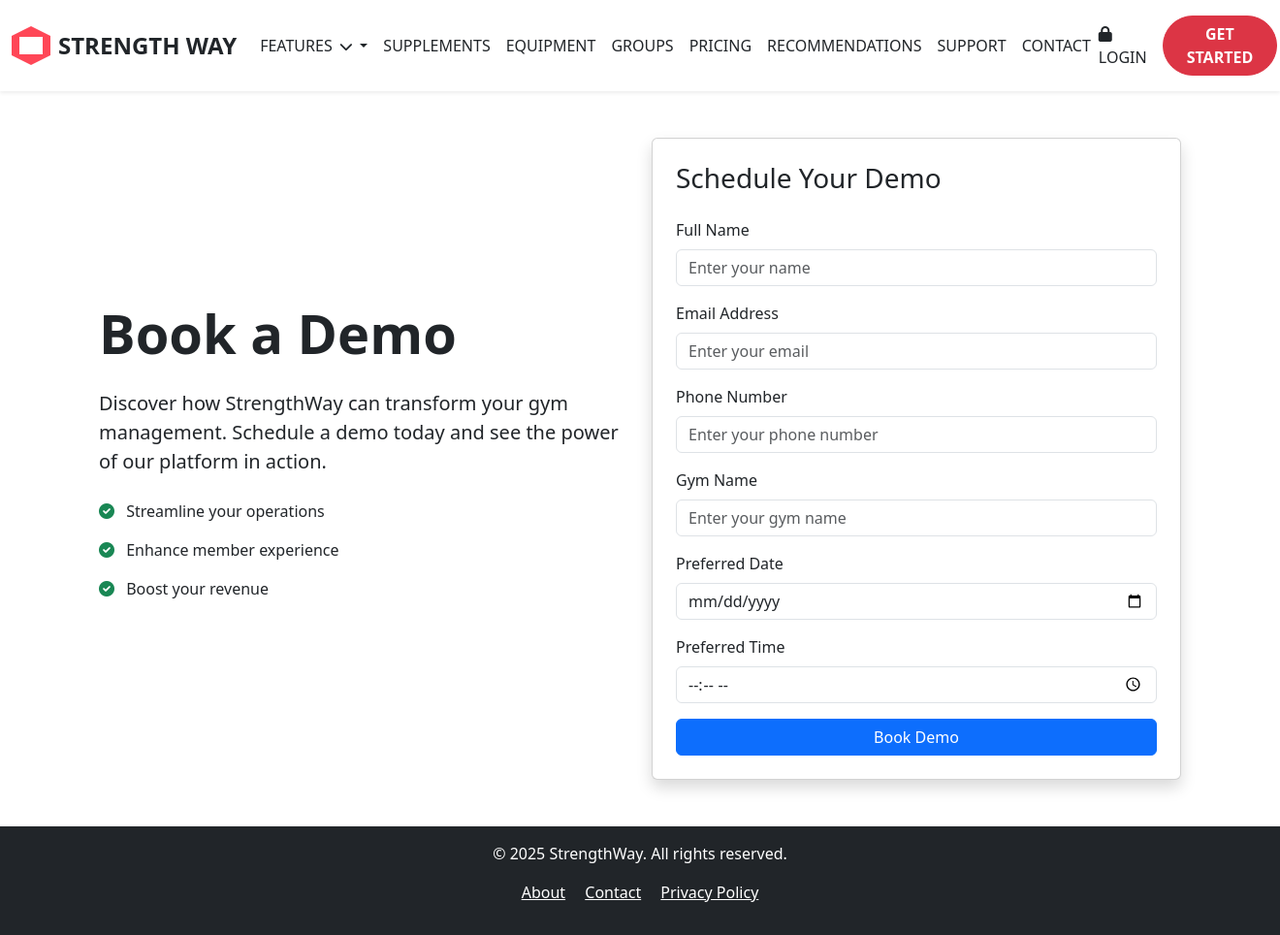
After one commit to eswar-jajjara/gym_management_system, a Django app: template gym_management/templates/book_a_demo.html in a window 1320 px wide. The commit adds this page. Shown: the whole page at 97% size. Run offline with Django 5.2, Linux system fonts and the light colour scheme; the template is opened without the code that fills it, so the values that code supplies are empty; grey boxes are pictures that could not be loaded.

Commit message:
Add "Book a Demo" feature with template, styles, and routing
Implemented a new "Book a Demo" page, including backend view, URL routing, and frontend template. Updated navbar to link to the page and added necessary CSS and JavaScript for styling and interactivity. Enhanced settings for better environment variable management and production readiness.

```diff
--- a/gym_management/gym_management/urls.py
+++ b/gym_management/gym_management/urls.py
@@ -1,8 +1,10 @@
+# gym_management/urls.py
 from django.contrib import admin
 from django.urls import path, include
+from membership import views  # Import views from the membership app
 
 urlpatterns = [
-    path('subscriptions/', include('subscriptions.urls')),  # Keep only one
+    path('subscriptions/', include('subscriptions.urls')),
     path('users/', include('users.urls')),
     path('', include('membership.urls')),  # Root URL should be last
     path('admin/', admin.site.urls),
@@ -13,4 +15,5 @@ urlpatterns = [
     path('supplements/', include('supplements.urls')),
     path('equipment/', include('equipment.urls')),
     path('groups/', include('groups.urls')),
+    path('book-a-demo/', views.book_a_demo, name='book_a_demo'),  # Use the imported views
 ]
--- /dev/null
+++ b/gym_management/gym_management/views.py
@@ -0,0 +1,5 @@
+# gym_management/views.py
+from django.shortcuts import render
+
+def book_a_demo(request):
+    return render(request, 'book_a_demo.html')
--- a/gym_management/membership/views.py
+++ b/gym_management/membership/views.py
@@ -23,3 +23,7 @@ def contact_support(request):
 
 def gym_ai(request):
     return render(request, 'gym_ai.html')  # If the template is in 'templates/' directly
+
+
+def book_a_demo(request):
+    return render(request, 'book_a_demo.html')
--- /dev/null
+++ b/gym_management/static/js/styles.js
@@ -0,0 +1,63 @@
+// static/js/styles.js
+
+// Smooth scrolling for anchor links
+document.querySelectorAll('a[href^="#"]').forEach(anchor => {
+    anchor.addEventListener('click', function (e) {
+        e.preventDefault();
+        document.querySelector(this.getAttribute('href')).scrollIntoView({
+            behavior: 'smooth'
+        });
+    });
+});
+
+// Toggle mobile navigation menu
+const navbarToggler = document.querySelector('.navbar-toggler');
+const navbarCollapse = document.querySelector('.navbar-collapse');
+
+navbarToggler.addEventListener('click', () => {
+    navbarCollapse.classList.toggle('show');
+});
+
+// Add hover effects to cards
+const cards = document.querySelectorAll('.card');
+cards.forEach(card => {
+    card.addEventListener('mouseenter', () => {
+        card.style.transform = 'scale(1.05)';
+        card.style.transition = 'transform 0.3s ease';
+    });
+    card.addEventListener('mouseleave', () => {
+        card.style.transform = 'scale(1)';
+    });
+});
+
+// Form validation for the "Book a Demo" form
+const demoForm = document.querySelector('#demo-form');
+if (demoForm) {
+    demoForm.addEventListener('submit', (e) => {
+        const name = demoForm.querySelector('#name').value.trim();
+        const email = demoForm.querySelector('#email').value.trim();
+        const phone = demoForm.querySelector('#phone').value.trim();
+        const gymName = demoForm.querySelector('#gym-name').value.trim();
+        const date = demoForm.querySelector('#date').value.trim();
+        const time = demoForm.querySelector('#time').value.trim();
+
+        if (!name || !email || !phone || !gymName || !date || !time) {
+            e.preventDefault();
+            alert('Please fill out all fields.');
+        }
+    });
+}
+
+// Dark mode toggle (optional)
+const darkModeToggle = document.querySelector('#dark-mode-toggle');
+if (darkModeToggle) {
+    darkModeToggle.addEventListener('click', () => {
+        document.body.classList.toggle('dark-mode');
+        localStorage.setItem('darkMode', document.body.classList.contains('dark-mode'));
+    });
+
+    // Check for saved dark mode preference
+    if (localStorage.getItem('darkMode') === 'true') {
+        document.body.classList.add('dark-mode');
+    }
+}
--- a/gym_management/templates/base.html
+++ b/gym_management/templates/base.html
@@ -14,6 +14,7 @@
 
     <!-- Global CSS -->
     <link rel="stylesheet" href="{% static 'css/styles.css' %}">
+    <script src="{% static 'js/styles.js' %}"></script>
 
     <!-- Page-specific CSS -->
     {% block extra_css %}{% endblock %}
--- /dev/null
+++ b/gym_management/templates/book_a_demo.html
@@ -0,0 +1,67 @@
+<!-- templates/book_a_demo.html -->
+{% extends 'base.html' %}
+{% load static %}
+
+{% block content %}
+<section class="container my-5">
+    <div class="row align-items-center">
+        <!-- Left Column: Text Content -->
+        <div class="col-md-6">
+            <h1 class="display-4 fw-bold mb-4">Book a Demo</h1>
+            <p class="lead mb-4">
+                Discover how StrengthWay can transform your gym management. Schedule a demo today and see the power of our platform in action.
+            </p>
+            <ul class="list-unstyled">
+                <li class="mb-3">
+                    <i class="fas fa-check-circle text-success me-2"></i>
+                    Streamline your operations
+                </li>
+                <li class="mb-3">
+                    <i class="fas fa-check-circle text-success me-2"></i>
+                    Enhance member experience
+                </li>
+                <li class="mb-3">
+                    <i class="fas fa-check-circle text-success me-2"></i>
+                    Boost your revenue
+                </li>
+            </ul>
+        </div>
+
+        <!-- Right Column: Form -->
+        <div class="col-md-6">
+            <div class="card shadow">
+                <div class="card-body p-4">
+                    <h3 class="card-title mb-4">Schedule Your Demo</h3>
+                    <form>
+                        <div class="mb-3">
+                            <label for="name" class="form-label">Full Name</label>
+                            <input type="text" class="form-control" id="name" placeholder="Enter your name" required>
+                        </div>
+                        <div class="mb-3">
+                            <label for="email" class="form-label">Email Address</label>
+                            <input type="email" class="form-control" id="email" placeholder="Enter your email" required>
+                        </div>
+                        <div class="mb-3">
+                            <label for="phone" class="form-label">Phone Number</label>
+                            <input type="tel" class="form-control" id="phone" placeholder="Enter your phone number" required>
+                        </div>
+                        <div class="mb-3">
+                            <label for="gym-name" class="form-label">Gym Name</label>
+                            <input type="text" class="form-control" id="gym-name" placeholder="Enter your gym name" required>
+                        </div>
+                        <div class="mb-3">
+                            <label for="date" class="form-label">Preferred Date</label>
+                            <input type="date" class="form-control" id="date" required>
+                        </div>
+                        <div class="mb-3">
+                            <label for="time" class="form-label">Preferred Time</label>
+                            <input type="time" class="form-control" id="time" required>
+                        </div>
+                        <button type="submit" class="btn btn-primary w-100">Book Demo</button>
+                    </form>
+                </div>
+            </div>
+        </div>
+    </div>
+</section>
+{% endblock %}
--- a/gym_management/templates/navbar.html
+++ b/gym_management/templates/navbar.html
@@ -62,9 +62,10 @@
                 <a href="{% url 'login' %}" class="nav-link text-dark me-3">
                     <i class="fas fa-lock me-2"></i>LOGIN
                 </a>
-                <a href="#" class="btn btn-danger rounded-pill px-4 fw-bold">
-                    GET STARTED
-                </a>
+               <a href="{% url 'book_a_demo' %}" class="btn btn-danger rounded-pill px-4 fw-bold">
+    GET STARTED
+</a>
+
             </div>
         </div>
     </div>
```
Also changed, not shown: gym_management/gym_management/settings.py (+45 -41 lines), gym_management/static/css/styles.css (+37 -0 lines), 1 other file.
